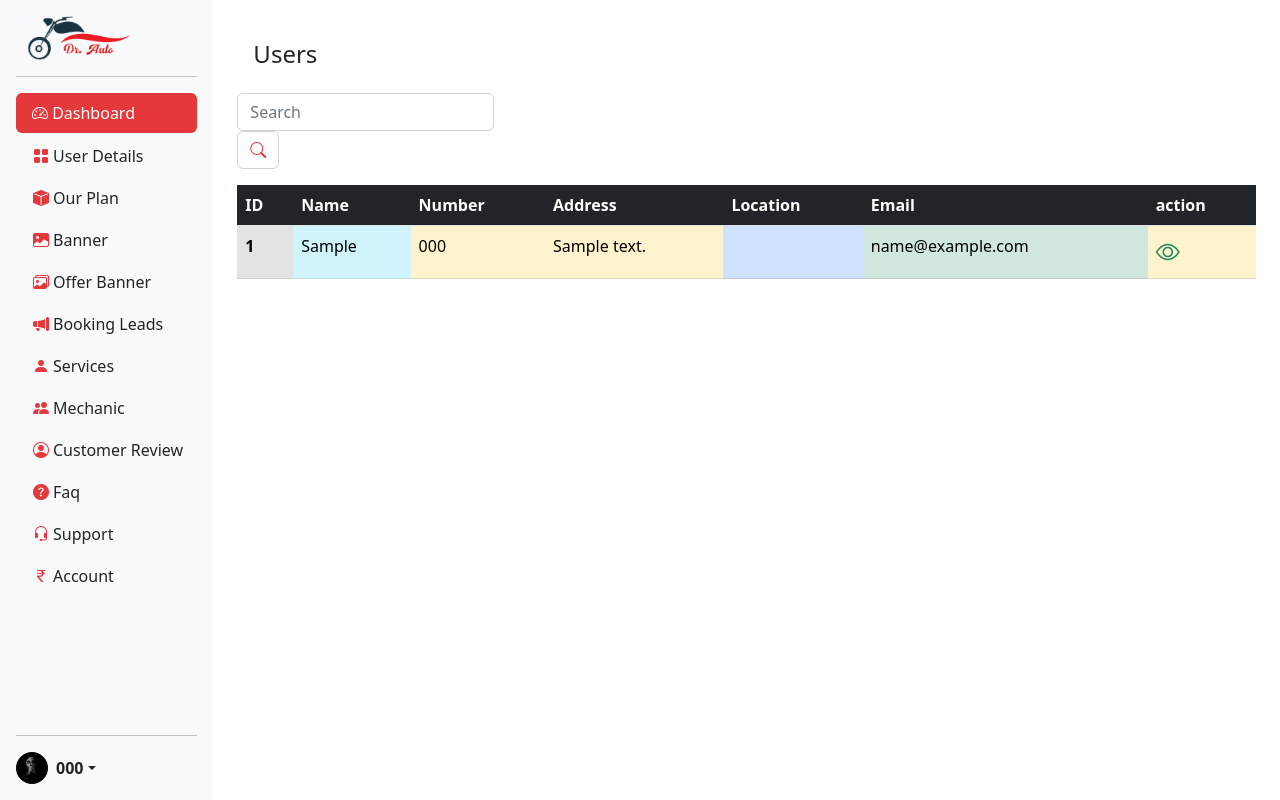
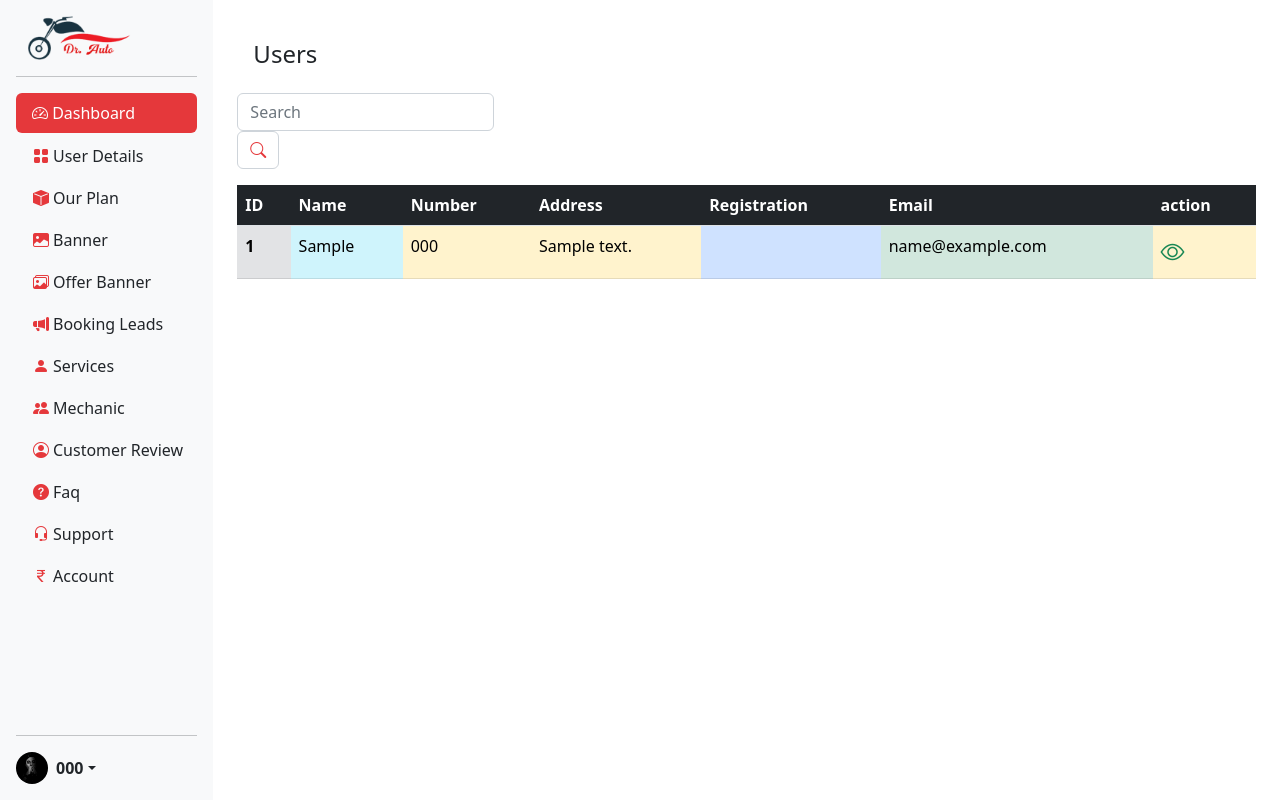
Before and after one commit to infinixsys/BikeRepair, a Django app: page /user/profile in a window 1280 px wide. Run offline with Django 4.2, Linux system fonts and the light colour scheme; a user stored in the database is signed in; tables that the repository leaves empty hold one stand-in row (values such as "Sample post"); some libraries are stand-ins or nearby versions.

Commit message:
Update user_profile.html
update registrations

```diff
--- a/dashboard/templates/user_profile.html
+++ b/dashboard/templates/user_profile.html
@@ -29,7 +29,7 @@
                         <th scope="col">Name</th>
                         <th scope="col">Number</th>
                         <th scope="col">Address</th>
-                        <th scope="col">Location</th>
+                        <th scope="col">Registration</th>
                         <th scope="col">Email</th>
                         <th scope="col">action</th>
                     </tr>
```
